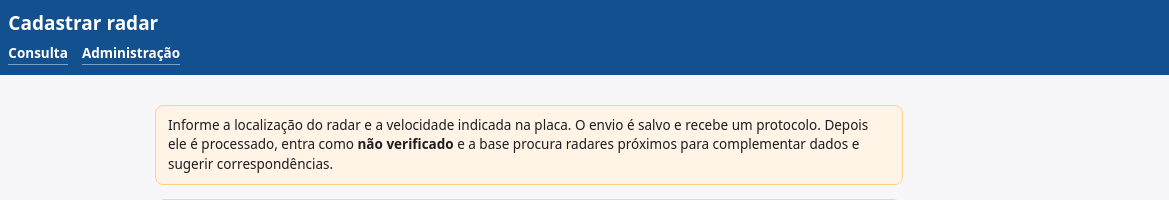
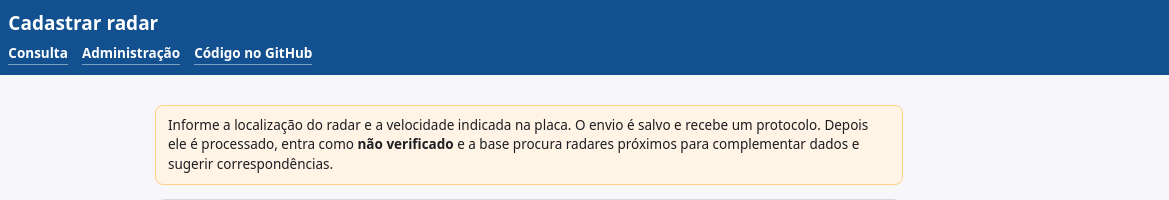
Before and after one commit to Challado/Bunda-de-Urso, a website: page web/cadastro.html in a window 1280 px wide. Shown: the top 200 px of the page, 111-1280 px from the left. Drawn offline with Linux system fonts and the light colour scheme.

Commit message:
Adiciona links entre Radar Brasil e seu repositorio no GitHub

```diff
--- a/web/cadastro.html
+++ b/web/cadastro.html
@@ -58,6 +58,7 @@
     <nav class="nav">
       <a href="index.html">Consulta</a>
       <a href="gestao.html">Administração</a>
+      <a href="https://github.com/Challado/Bunda-de-Urso" target="_blank" rel="noopener noreferrer">Código no GitHub</a>
     </nav>
   </div>
 </header>
```
Also changed, not shown: web/detalhe.html (+1 -0 lines), web/gestao.html (+1 -0 lines), web/index.html (+1 -0 lines), web/usuarios.html (+1 -0 lines), README.md.
